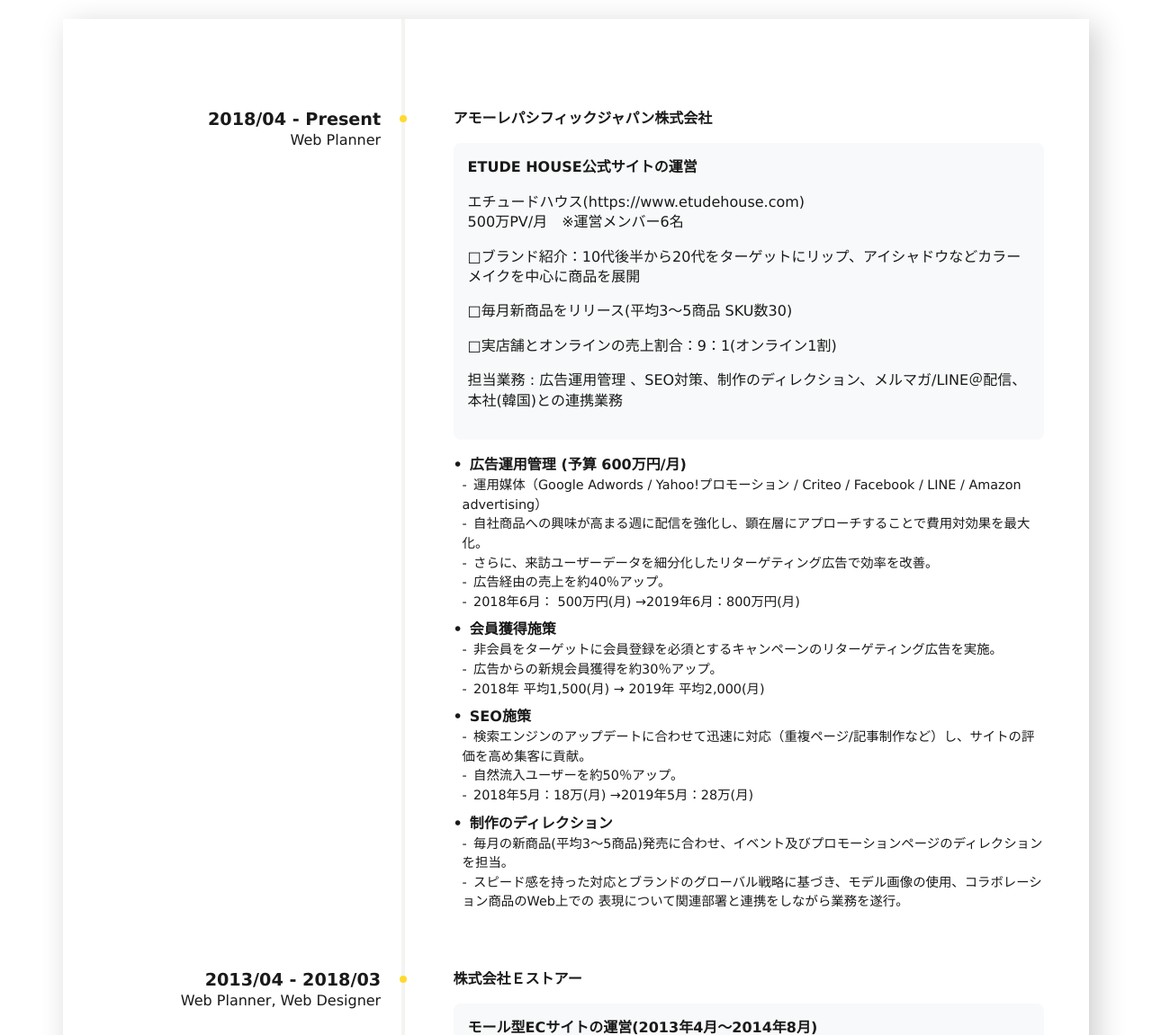
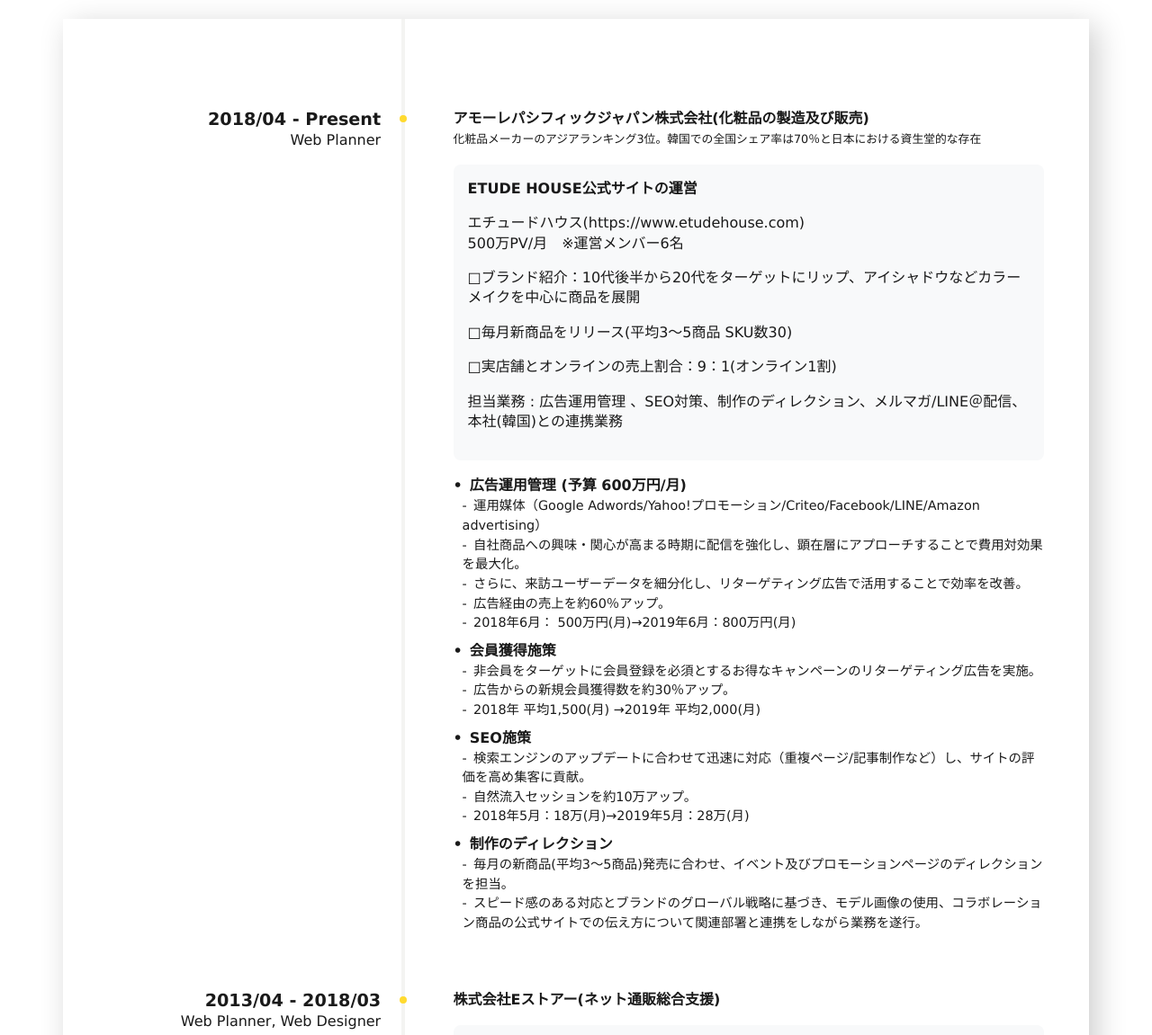
Before and after one commit to yeajinpark/yeajinpark.github.io, a plain HTML site: page index.html in a window 1280 px wide. Shown: the part 1953-3104 px from the top of the page at 90% size. Drawn offline with nearby package versions, Linux system fonts and the light colour scheme.

Commit message:
japanese content changed. New Resume uploaded

```diff
--- a/index.html
+++ b/index.html
@@ -394,7 +394,7 @@
                                 <p>Web Planner</p>
                             </div>
                             <div class="body">
-                                <p id="exp1_body_title"></p>
+                                <p><span id="exp1_body_title"></span><br><small id="exp1_body_title_sub"></small></p>
                                 <div class="shadow-none p-3 mb-3 bg-light rounded">
                                     <p id="exp1_sub_title_1" class="text-break"></p>
                                     <p class="text-break"><span id="exp1_sub_title_2"></span><br><span id="exp1_sub_title_3"></span></p>
@@ -1178,6 +1178,7 @@
             $('#modal6_project_content').text(content.modal6_project_content);
 
             $('#exp1_body_title').text(content.exp1_body_title);
+            $('#exp1_body_title_sub').text(content.exp1_body_title_sub);
             $('#exp1_sub_title_1').text(content.exp1_sub_title_1);
             $('#exp1_sub_title_2').text(content.exp1_sub_title_2);
             $('#exp1_sub_title_3').text(content.exp1_sub_title_3);
--- a/js/langpack.js
+++ b/js/langpack.js
@@ -5,33 +5,34 @@
     headline_2: "アモーレパシフィックジャパン株式会社でETUDE HOUSE公式サイトの運営に携わっております。",
 	headline_3: "主にWeb広告の運用管理・SEO対策・ディレクションを担当しております。",
     headline_4: "前職ではWebプランナー、Webデザイナーとして、自社モールの運営及びECサイトを中心に制作業務を担当しておりました。",
-    exp1_body_title: "アモーレパシフィックジャパン株式会社",
-    exp1_list_1: "広告運用管理 (予算 600万円/月)",
+    exp1_body_title: "アモーレパシフィックジャパン株式会社(化粧品の製造及び販売)",
+    exp1_body_title_sub: "化粧品メーカーのアジアランキング3位。韓国での全国シェア率は70％と日本における資生堂的な存在",
     exp1_sub_title_1: "ETUDE HOUSE公式サイトの運営",
     exp1_sub_title_2: "エチュードハウス(https://www.etudehouse.com)",
     exp1_sub_title_3: "500万PV/月　※運営メンバー6名",
     exp1_sub_title_4: "□ブランド紹介：10代後半から20代をターゲットにリップ、アイシャドウなどカラーメイクを中心に商品を展開",
     exp1_sub_title_5: "□毎月新商品をリリース(平均3～5商品 SKU数30)",
     exp1_sub_title_6: "□実店舗とオンラインの売上割合：9：1(オンライン1割)",
-    exp1_sub_title_7: "担当業務 : 広告運用管理 、SEO対策、制作のディレクション、メルマガ/LINE＠配信、本社(韓国)との連携業務 ",
-    exp1_list_1_1: "運用媒体（Google Adwords / Yahoo!プロモーション / Criteo / Facebook / LINE / Amazon advertising）",
-    exp1_list_1_2: "自社商品への興味が高まる週に配信を強化し、顕在層にアプローチすることで費用対効果を最大化。",
-    exp1_list_1_3: "さらに、来訪ユーザーデータを細分化したリターゲティング広告で効率を改善。",
-    exp1_list_1_4: "広告経由の売上を約40％アップ。",
-    exp1_list_1_5: "2018年6月： 500万円(月) →2019年6月：800万円(月)",
+    exp1_sub_title_7: "担当業務 : 広告運用管理 、SEO対策、制作のディレクション、メルマガ/LINE＠配信、本社(韓国)との連携業務",
+    exp1_list_1: "広告運用管理 (予算 600万円/月)",
+    exp1_list_1_1: "運用媒体（Google Adwords/Yahoo!プロモーション/Criteo/Facebook/LINE/Amazon advertising）",
+    exp1_list_1_2: "自社商品への興味・関心が高まる時期に配信を強化し、顕在層にアプローチすることで費用対効果を最大化。",
+    exp1_list_1_3: "さらに、来訪ユーザーデータを細分化し、リターゲティング広告で活用することで効率を改善。",
+    exp1_list_1_4: "広告経由の売上を約60％アップ。",
+    exp1_list_1_5: "2018年6月： 500万円(月)→2019年6月：800万円(月)",
     exp1_list_2: "会員獲得施策",
-    exp1_list_2_1: "非会員をターゲットに会員登録を必須とするキャンペーンのリターゲティング広告を実施。",
-    exp1_list_2_2: "広告からの新規会員獲得を約30％アップ。",
-    exp1_list_2_3: "2018年 平均1,500(月) → 2019年 平均2,000(月)",
+    exp1_list_2_1: "非会員をターゲットに会員登録を必須とするお得なキャンペーンのリターゲティング広告を実施。",
+    exp1_list_2_2: "広告からの新規会員獲得数を約30％アップ。",
+    exp1_list_2_3: "2018年 平均1,500(月) →2019年 平均2,000(月)",
     exp1_list_3: "SEO施策",
     exp1_list_3_1: "検索エンジンのアップデートに合わせて迅速に対応（重複ページ/記事制作など）し、サイトの評価を高め集客に貢献。",
-    exp1_list_3_2: "自然流入ユーザーを約50％アップ。",
-    exp1_list_3_3: "2018年5月：18万(月) →2019年5月：28万(月)",
+    exp1_list_3_2: "自然流入セッションを約10万アップ。",
+    exp1_list_3_3: "2018年5月：18万(月)→2019年5月：28万(月)",
     exp1_list_4: "制作のディレクション",
     exp1_list_4_1: "毎月の新商品(平均3～5商品)発売に合わせ、イベント及びプロモーションページのディレクションを担当。",
-    exp1_list_4_2: "スピード感を持った対応とブランドのグローバル戦略に基づき、モデル画像の使用、コラボレーション商品のWeb上での 表現について関連部署と連携をしながら業務を遂行。",
-    exp2_body_title: "株式会社Ｅストアー",
-    exp2_sub_title_1: "モール型ECサイトの運営(2013年4月～2014年8月)　",
+    exp1_list_4_2: "スピード感のある対応とブランドのグローバル戦略に基づき、モデル画像の使用、コラボレーション商品の公式サイトでの伝え方について関連部署と連携をしながら業務を遂行。",
+    exp2_body_title: "株式会社Eストアー(ネット通販総合支援)",
+    exp2_sub_title_1: "モール型ECサイトの運営(2013年4月～2014年8月)",
     exp2_sub_title_2: "パーク（http://park.jp/※現在サービス終了）",
     exp2_sub_title_3: "700万PV/月　600万商品掲載　※運営メンバー40名",
     exp2_sub_title_4: "担当業務 : アクセス解析、SEO対策、キーワード広告運営、Web広告予算管理、プロモーション企画",
@@ -45,7 +46,7 @@
     exp2_list_2_2: "ROAS 400%を向上させ、広告収益率を2倍近く増大させる。",
     exp2_list_2_3: "2014年5月 ROAS 400%(月) →2014年8月 ROAS 800%(月)",
     exp2_list_3: "提携先モール型ECサイトへの商品露出及び調整(予算 800万円/月)",
-    exp2_list_3_1: "媒体事に強いカテゴリーを選定しCPA、CPC方式で運営",
+    exp2_list_3_1: "媒体事に強いカテゴリーを選定しCPA、CPC方式で運営。",
     exp2_list_3_2: "月1億2千万円の売上を安定して創出することで、事業拡大に貢献",
     exp2_sub_title_5: "制作(2014年9月～2018年3月)",
     exp2_sub_title_6: "担当業務 : デザイン、ディレクション、コーディング（HTML,CSS）",
@@ -54,7 +55,7 @@
     exp2_list_4_1: "フォートフォリオ: yeajinpark.github.io",
     exp2_list_4_2: "機械の部品から食品、化粧品など、多岐にわたる業界のサイトを100件以上制作",
     exp2_list_4_3: "デザイン学校を週末コースで1年間通学（グラフィックデザイン/アートディレクターコース）",
-    edu1_body_title: "デザイン学校就学 (バンタンデザイン研究所)",
+    edu1_body_title: "2016年4月～2017年3月 デザイン学校就学（グラフィックデザイン/アートディレクターコース）",
     edu1_list_1: "グラフィックデザインコース",
     edu1_list_2: "アートディレクターコース",
     edu2_body_title: "大阪産業大学　経営学部　流通学科",
@@ -138,8 +139,8 @@
     headline_2: "아모레 퍼시픽 재팬 주식회사에서 ETUDE HOUSE 공식 사이트의 운영을 담당하고 있습니다.",
 	headline_3: "주 업무는 Web 광고 운영 관리, SEO, 디렉션 입니다.",
     headline_4: "이전 회사에서는 Web 플래너, Web 디자이너로 자사 쇼핑몰 운영 및 EC 사이트를 중심으로 제작 업무를 담당했습니다.",
-    exp1_body_title: "아모레 퍼시픽 재팬 주식회사",
-    exp1_list_1: "광고 운영 관리 (예산 600 만엔 / 월)",
+    exp1_body_title: "아모레 퍼시픽 재팬 주식회사 (화장품 제조 및 판매)",
+    exp1_body_title_sub: "화장품 메이커의 아시아 랭킹 3 위. 한국에서의 전국 점유율은 70 %.",
     exp1_sub_title_1: "ETUDE HOUSE 공식 사이트 운영",
     exp1_sub_title_2: "ETUDE HOUSE (www.etudehouse.com)",
     exp1_sub_title_3: "500 만 PV / 월 ※ 운영 멤버 6 명",
@@ -147,6 +148,7 @@
     exp1_sub_title_5: "□ 매월 신상품 출시 (평균 3 ~ 5 제품 SKU 30)",
     exp1_sub_title_6: "□ 실제 매장과 온라인 매출 비율 : 9 : 1 (온라인 10 %)",
     exp1_sub_title_7: "담당 업무 : 광고 운영 관리, SEO 대응, 제작 디렉션, 매거진 / LINE @ 메시지, 본사 (한국)과의 연계 업무",
+    exp1_list_1: "광고 운영 관리 (예산 600 만엔 / 월)",
     exp1_list_1_1: "운용 매체 (Google Adwords / Yahoo! 프로모션 / Criteo / Facebook / LINE / Amazon advertising)",
     exp1_list_1_2: "자사 상품에 대한 관심이 높아지는 주에 광고를 강화하고 관심층에 접근하여 비용 대비 효과를 극대화.",
     exp1_list_1_3: "내방 사용자 데이터를 세분화 한 리 타게팅 광고 효율성을 개선.",
```
Also changed, not shown: 1 other file.
